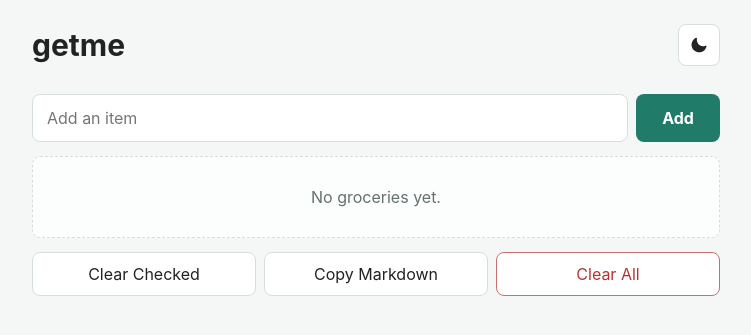
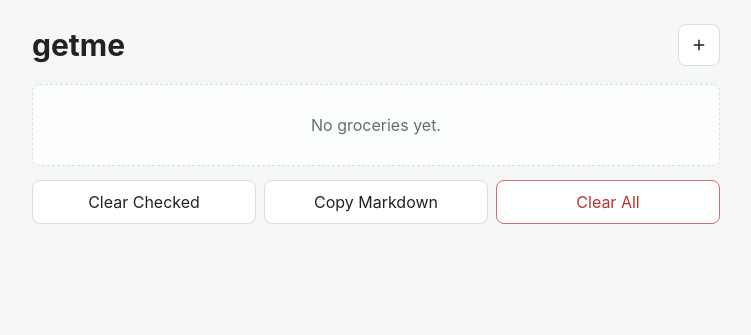
Before and after one commit to tylxr59/getme, a PHP site: page / in a window 1280 px wide. Shown: the top 335 px of the page, without its empty margins (264-1015 px from the left). Run offline with PHP 8.4, Linux system fonts and the light colour scheme.

Commit message:
Make new items editable in place
- Replace the add form with an inline new-item row
- Save new items from the editor and keep ordering in sync
- Disable actions until a new item is persisted

```diff
--- a/index.php
+++ b/index.php
@@ -266,47 +266,6 @@ $items = all_items($db);
             background: var(--surface-strong);
         }
 
-        .add-form {
-            position: sticky;
-            top: 0;
-            z-index: 10;
-            display: grid;
-            grid-template-columns: 1fr auto;
-            gap: 8px;
-            padding: 10px 0 14px;
-            background: var(--bg);
-        }
-
-        .add-form input {
-            min-width: 0;
-            height: 48px;
-            border: 1px solid var(--border);
-            border-radius: 8px;
-            padding: 0 14px;
-            background: var(--surface);
-            color: var(--text);
-            font-size: 16px;
-        }
-
-        .add-form input:focus {
-            outline: 3px solid var(--accent-focus);
-            border-color: var(--accent);
-        }
-
-        .add-form button {
-            height: 48px;
-            min-width: 84px;
-            border: 0;
-            border-radius: 8px;
-            background: var(--accent);
-            color: #ffffff;
-            font-weight: 700;
-        }
-
-        .add-form button:hover {
-            background: var(--accent-strong);
-        }
-
         .items-list {
             display: grid;
             gap: 8px;
@@ -489,15 +448,10 @@ $items = all_items($db);
             <div>
                 <h1><?= e($listName) ?></h1>
             </div>
-            <button class="icon-btn" id="themeToggle" type="button" aria-label="Toggle dark mode" title="Toggle dark mode">
-                <svg viewBox="0 0 24 24" aria-hidden="true"><path fill="currentColor" d="M21.64 13a1 1 0 0 0-1.05-.14 8.05 8.05 0 0 1-3.37.73 8.15 8.15 0 0 1-8.14-8.1 8.59 8.59 0 0 1 .25-2A1 1 0 0 0 8 2.36 10.14 10.14 0 1 0 22 14.05 1 1 0 0 0 21.64 13Z"/></svg>
+            <button class="icon-btn" id="addItem" type="button" aria-label="Add item" title="Add item">
+                <svg viewBox="0 0 24 24" aria-hidden="true"><path fill="currentColor" d="M19 11h-6V5h-2v6H5v2h6v6h2v-6h6v-2Z"/></svg>
             </button>
         </header>
-
-        <form class="add-form" id="addForm">
-            <input type="text" id="newItem" name="name" placeholder="Add an item" autocomplete="off" maxlength="160">
-            <button type="submit">Add</button>
-        </form>
 
         <ul class="items-list" id="itemsList">
             <?php foreach ($items as $item): ?>
@@ -522,9 +476,7 @@ $items = all_items($db);
 
     <script>
         const itemsList = document.getElementById('itemsList');
-        const addForm = document.getElementById('addForm');
-        const newItemInput = document.getElementById('newItem');
-        const themeToggle = document.getElementById('themeToggle');
+        const addItemButton = document.getElementById('addItem');
         const toast = document.getElementById('toast');
 
         const icons = {
@@ -563,8 +515,9 @@ $items = all_items($db);
 
         function itemTemplate(item) {
             const checked = Number(item.checked) === 1;
+            const disabled = item.id ? '' : ' disabled';
             return `
-                <input type="checkbox" class="item-checkbox" aria-label="Toggle item" ${checked ? 'checked' : ''}>
+                <input type="checkbox" class="item-checkbox" aria-label="Toggle item" ${checked ? 'checked' : ''}${disabled}>
                 <span class="item-text" contenteditable="false">${escapeHtml(item.name)}</span>
                 <button class="item-action delete" type="button" aria-label="Delete item" title="Delete item">${icons.delete}</button>
             `;
@@ -573,7 +526,9 @@ $items = all_items($db);
         function createItemElement(item) {
             const element = document.createElement('li');
             element.className = 'item' + (Number(item.checked) === 1 ? ' checked' : '');
-            element.dataset.id = item.id;
+            if (item.id) {
+                element.dataset.id = item.id;
+            }
             element.innerHTML = itemTemplate(item);
             setupDragAndDrop(element);
             return element;
@@ -604,33 +559,18 @@ $items = all_items($db);
             }
         }
 
-        function applyTheme(theme) {
-            document.documentElement.dataset.theme = theme;
-            localStorage.setItem('theme', theme);
-        }
-
-        applyTheme(localStorage.getItem('theme') || 'light');
-
-        themeToggle.addEventListener('click', () => {
-            applyTheme(document.documentElement.dataset.theme === 'dark' ? 'light' : 'dark');
-        });
-
-        addForm.addEventListener('submit', async event => {
-            event.preventDefault();
-            const name = newItemInput.value.trim();
-            if (!name) {
+        addItemButton.addEventListener('click', () => {
+            const pendingItem = itemsList.querySelector('.item.new-item');
+            if (pendingItem) {
+                startEditing(pendingItem);
                 return;
             }
 
-            newItemInput.value = '';
-            try {
-                const data = await api('add', { name });
-                appendToUncheckedItems(createItemElement(data.item));
-                updateCount();
-            } catch (error) {
-                newItemInput.value = name;
-                showToast(error.message);
-            }
+            const item = createItemElement({ id: null, name: '', checked: 0 });
+            item.classList.add('new-item');
+            appendToUncheckedItems(item);
+            updateCount();
+            startEditing(item);
         });
 
         itemsList.addEventListener('change', async event => {
@@ -659,6 +599,12 @@ $items = all_items($db);
 
             if (deleteButton) {
                 const item = deleteButton.closest('.item');
+                if (!item.dataset.id) {
+                    item.remove();
+                    updateCount();
+                    return;
+                }
+
                 try {
                     await api('delete', { id: item.dataset.id });
                     item.remove();
@@ -685,9 +631,11 @@ $items = all_items($db);
         function startEditing(item) {
             const text = item.querySelector('.item-text');
             if (text.classList.contains('editing')) {
+                text.focus();
                 return;
             }
 
+            const isNew = !item.dataset.id;
             const original = text.textContent;
             text.contentEditable = 'true';
             text.classList.add('editing');
@@ -709,17 +657,37 @@ $items = all_items($db);
 
                 const next = text.textContent.trim();
                 if (!save || next === '') {
-                    text.textContent = original;
+                    if (isNew) {
+                        item.remove();
+                        updateCount();
+                    } else {
+                        text.textContent = original;
+                    }
                     return;
                 }
-                if (next === original) {
+                if (!isNew && next === original) {
                     return;
                 }
 
                 try {
-                    await api('edit', { id: item.dataset.id, name: next });
+                    if (isNew) {
+                        const data = await api('add', { name: next });
+                        item.dataset.id = data.item.id;
+                        item.classList.remove('new-item');
+                        item.querySelector('.item-checkbox').disabled = false;
+                        text.textContent = data.item.name;
+                        await api('reorder', { items: currentOrder() });
+                    } else {
+                        await api('edit', { id: item.dataset.id, name: next });
+                    }
                 } catch (error) {
-                    text.textContent = original;
+                    if (isNew) {
+                        item.classList.add('new-item');
+                        text.textContent = next;
+                        setTimeout(() => startEditing(item), 0);
+                    } else {
+                        text.textContent = original;
+                    }
                     showToast(error.message);
                 }
             };
```
